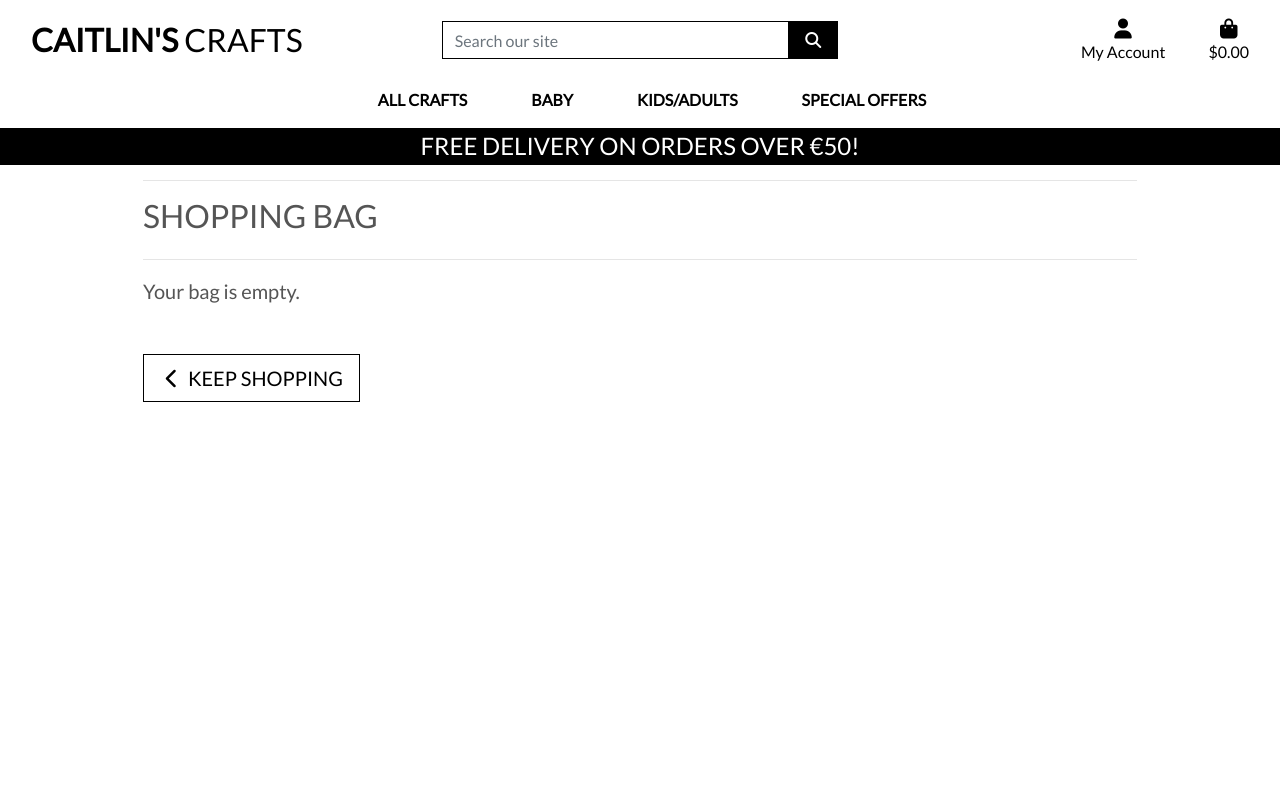
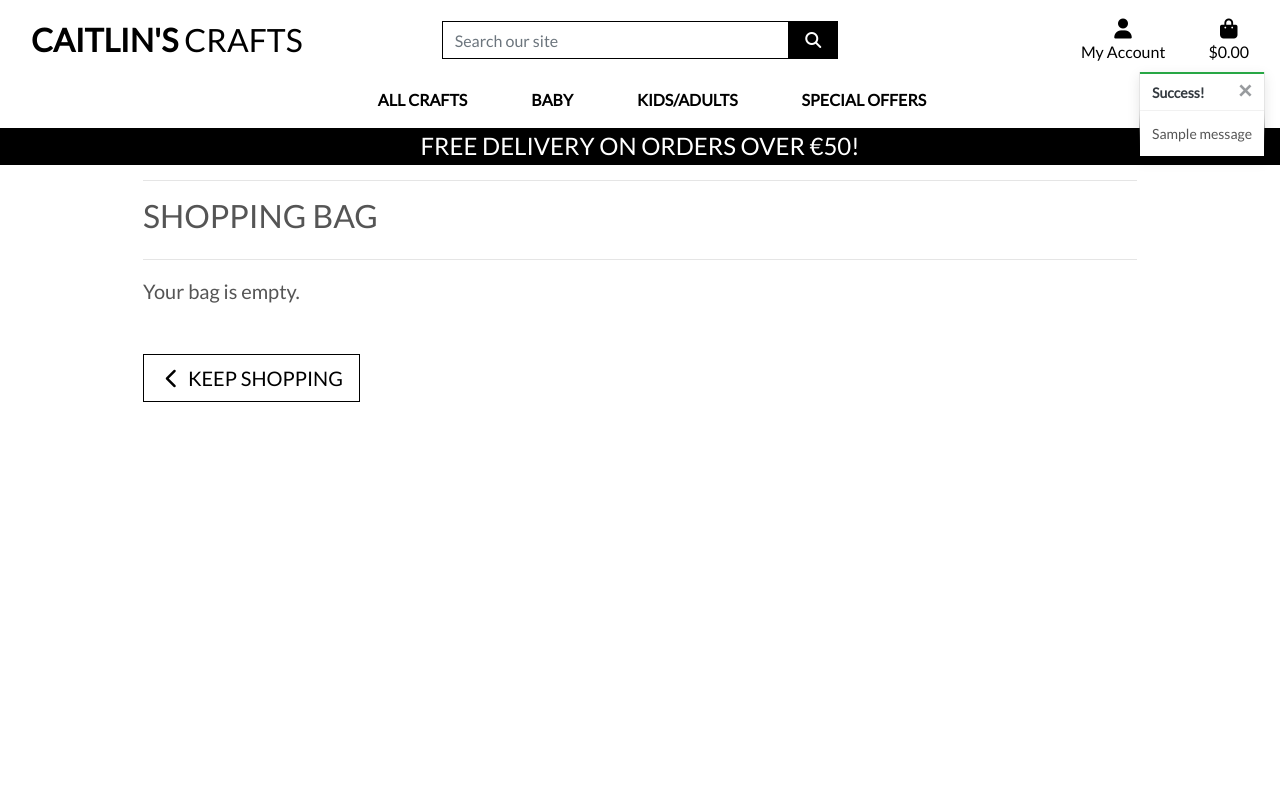
Before and after one commit to pattytonyoneill/caitlins_crafts, a Django app: page /bag/ in a window 1280 px wide. Run offline with Django 3.2, Linux system fonts and the light colour scheme; tables that the repository leaves empty hold one stand-in row (values such as "Sample post"); one stand-in notice (Sample message) is shown; some libraries are stand-ins or nearby versions.

Commit message:
Add toasts

```diff
--- a/bag/views.py
+++ b/bag/views.py
@@ -1,4 +1,6 @@
 from django.shortcuts import render, redirect, reverse, HttpResponse
+from django.contrib import messages
+from crafts.models import Crafts
 
 
 def view_bag(request):
@@ -10,6 +12,7 @@ def view_bag(request):
 def add_to_bag(request, item_id):
     """ Add a quantity of the specified craft to the shopping bag """
 
+    craft = Crafts.objects.get(pk=item_id)
     quantity = int(request.POST.get('quantity'))
     redirect_url = request.POST.get('redirect_url')
     size = None
@@ -32,6 +35,7 @@ def add_to_bag(request, item_id):
             bag[item_id] += quantity
         else:
             bag[item_id] = quantity
+            messages.success(request, f'Added {craft.name} to your bag')
 
     request.session['bag'] = bag
     return redirect(redirect_url)
--- a/caitlins_crafts/settings.py
+++ b/caitlins_crafts/settings.py
@@ -65,6 +65,8 @@ TEMPLATES = [
         },
     },
 ]
+
+MESSAGE_STORAGE = 'django.contrib.messages.storage.session.SessionStorage'
 
 AUTHENTICATION_BACKENDS = [
     # Needed to login by username in Django admin, regardless of `allauth`
--- a/static/css/base.css
+++ b/static/css/base.css
@@ -102,6 +102,23 @@ a.category-badge > span.badge:hover {
     cursor: pointer;
 }
 
+/* ------------------------------- bootstrap toasts */
+
+.message-container {
+    position: fixed;
+    top: 72px;
+    right: 15px;
+    z-index: 99999999999;
+}
+
+.custom-toast {
+    overflow: visible;
+}
+
+.toast-capper {
+    height: 2px;
+}
+
 /* -------------------------------- Media Queries */
 
 /* Slightly larger container on xl screens */
--- a/templates/base.html
+++ b/templates/base.html
@@ -114,7 +114,21 @@
 </header>
 
 {% if messages %}
-    <div class="message-container"></div>
+    <div class="message-container">
+        {% for message in messages %}
+            {% with message.level as level %}
+                {% if level == 40 %}
+                    {% include 'includes/toasts/toast_error.html' %}
+                {% elif level == 30 %}
+                    {% include 'includes/toasts/toast_warning.html' %}
+                {% elif level == 25 %}
+                    {% include 'includes/toasts/toast_success.html' %}
+                {% else %}
+                    {% include 'includes/toasts/toast_info.html' %}
+                {% endif %}
+            {% endwith %}
+        {% endfor %}
+    </div>
 {% endif %}
 
 {% block page_header %}
@@ -124,6 +138,9 @@
 {% endblock %}
 
 {% block postloadjs %}
+<script type="text/javascript">
+    $('.toast').toast('show');
+</script>
 {% endblock %}
 
 
--- /dev/null
+++ b/templates/includes/toasts/toast_success.html
@@ -0,0 +1,13 @@
+<div class="toast custom-toast rounded-0 border-top-0" data-autohide="false">
+    <div class="arrow-up arrow-success"></div>
+    <div class="w-100 toast-capper bg-success"></div>
+    <div class="toast-header bg-white text-dark">
+        <strong class="mr-auto">Success!</strong>
+        <button type="button" class="ml-2 mb-1 close text-dark" data-dismiss="toast" aria-label="Close">
+            <span aria-hidden="true">&times;</span>
+        </button>
+    </div>
+    <div class="toast-body bg-white">
+        {{ message }}
+    </div>
+</div>
```
Also changed, not shown: templates/includes/toasts/toast_error.html (added, +13 -0 lines), templates/includes/toasts/toast_info.html (added, +13 -0 lines), templates/includes/toasts/toast_warning.html (added, +13 -0 lines).
